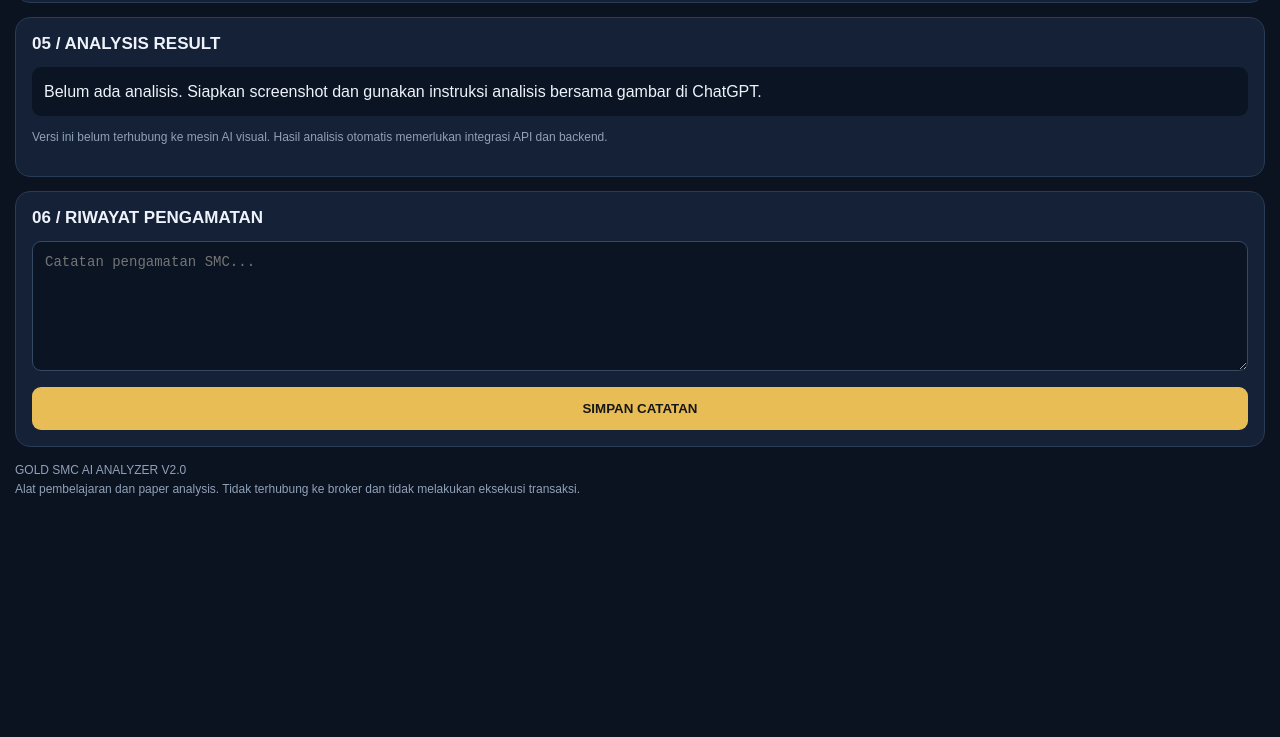
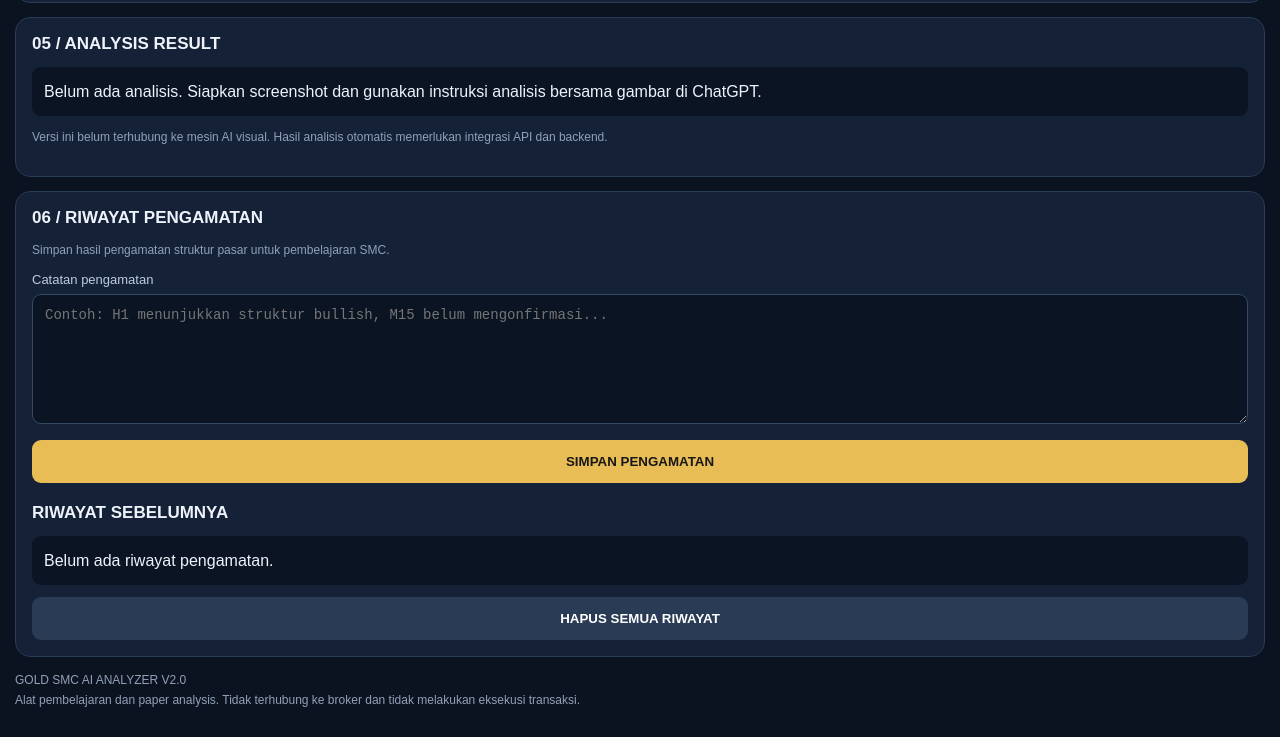
Before and after one commit to ridhorizky055-cmyk/gold-smc-analyzer-a, a plain HTML site: page index.html in a window 1280 px wide. Shown: the part 1283-2020 px from the top of the page. Before the commit the page ends 1809 px from the top, so only its background shows below. Drawn offline with Linux system fonts and the light colour scheme.

Commit message:
Update index.html

```diff
--- a/index.html
+++ b/index.html
@@ -122,11 +122,31 @@ Belum ada analisis. Siapkan screenshot dan gunakan instruksi analisis bersama ga
 <p class="small">Versi ini belum terhubung ke mesin AI visual. Hasil analisis otomatis memerlukan integrasi API dan backend.</p>
 </div>
 
+
+
 <div class="card">
 <h2>06 / RIWAYAT PENGAMATAN</h2>
-<textarea id="notes" placeholder="Catatan pengamatan SMC..."></textarea>
-<button onclick="saveNotes()">SIMPAN CATATAN</button>
-<div id="saved" class="small"></div>
+
+<p class="small">
+Simpan hasil pengamatan struktur pasar untuk pembelajaran SMC.
+</p>
+
+<label>Catatan pengamatan</label>
+<textarea id="notes"
+placeholder="Contoh: H1 menunjukkan struktur bullish, M15 belum mengonfirmasi..."></textarea>
+
+<button onclick="saveNotes()">SIMPAN PENGAMATAN</button>
+
+<div id="saved" class="status"></div>
+
+<h2 style="margin-top:20px">RIWAYAT SEBELUMNYA</h2>
+<div id="historyList" class="result">
+Belum ada riwayat pengamatan.
+</div>
+
+<button class="secondary" onclick="clearHistory()">
+HAPUS SEMUA RIWAYAT
+</button>
 </div>
 
 <p class="small">
```
